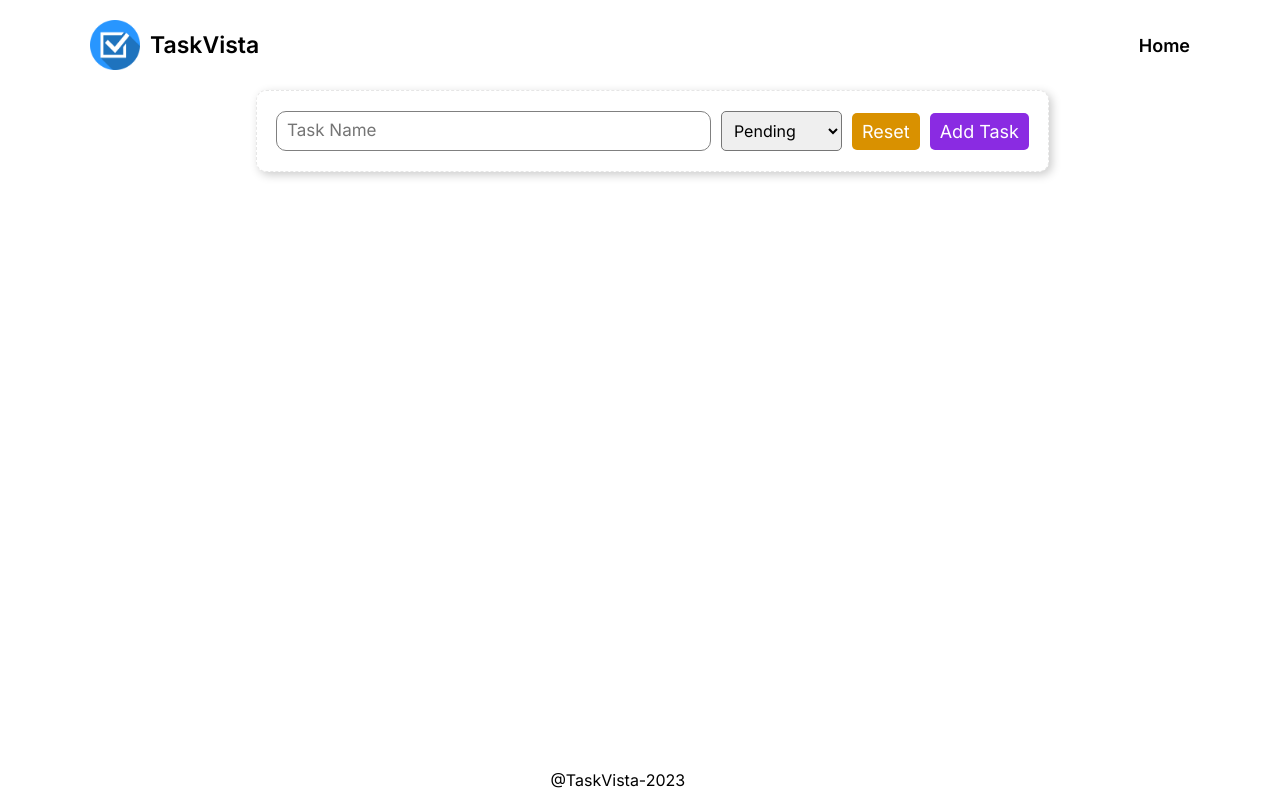
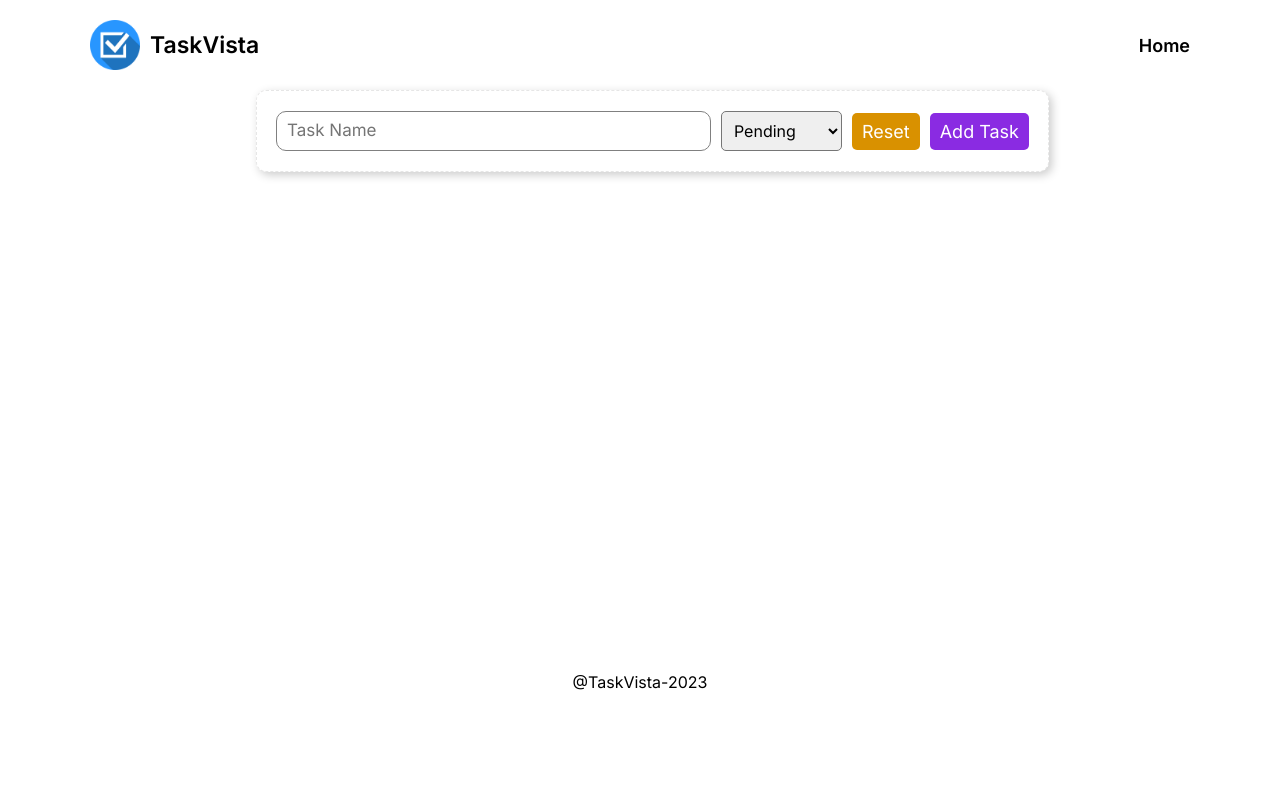
Before and after one commit to Saketh-Reddy-Bejadi/TaskProject, a React (Create React App) app in the folder mp_app/: page / in a window 1280 px wide. Built offline with nearby package versions, Linux system fonts and the light colour scheme.

Commit message:
done with adding task and rendering it

```diff
--- a/mp_app/src/App.css
+++ b/mp_app/src/App.css
@@ -1,10 +1,10 @@
 @import url('https://fonts.googleapis.com/css2?family=Inter:wght@100;200;300;400;500;600;700;800;900&display=swap');
 
-* {
-    font-family: 'Inter', sans-serif;
-    padding: 0px;
-    margin: 0px;
-    box-sizing: border-box;
+*{
+  font-family: 'Inter', sans-serif;
+  padding: 0px;
+  margin: 0px;
+  box-sizing: border-box;
 }
 
 
@@ -69,12 +69,8 @@ nav{
   font-weight:600;
 }
 .Footer{
-  position: absolute;
-  bottom: 10px;
-  left: 43%;
   text-align: center;
-  width: fit-content;
-
+  margin-top: 500px;
 }
 .navSec1{
   display: flex;
--- a/mp_app/src/App.js
+++ b/mp_app/src/App.js
@@ -10,7 +10,9 @@ export const App = () => {
   return (
     <div >
       <Header/>
-      <TaskList/>
+      <main>
+        <TaskList/>
+      </main>
       <Footer/>
     </div>
   )
--- a/mp_app/src/components/AddTask.js
+++ b/mp_app/src/components/AddTask.js
@@ -19,11 +19,11 @@ export const AddTask = ({tasks,setTasks}) => {
       name:taskValue,
       completed:Boolean(progress)
     }
-    if (task.name!=="") {
-      setTasks([...tasks,task]);
+    if (task.name=="") {
+      alert("Task Name cannot be empty..!");
     }
     else{
-      alert("Task Name cannot be empty..!");
+      setTasks([...tasks,task]);
     }
     setTaskValue("");
     setProgress("");
```
